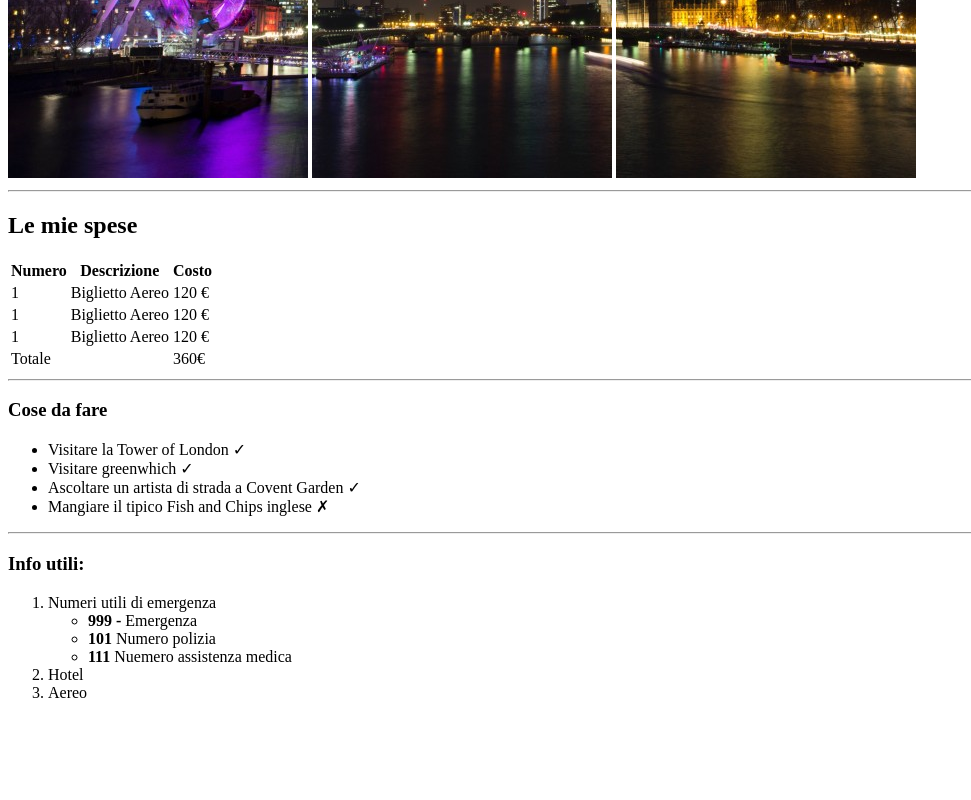
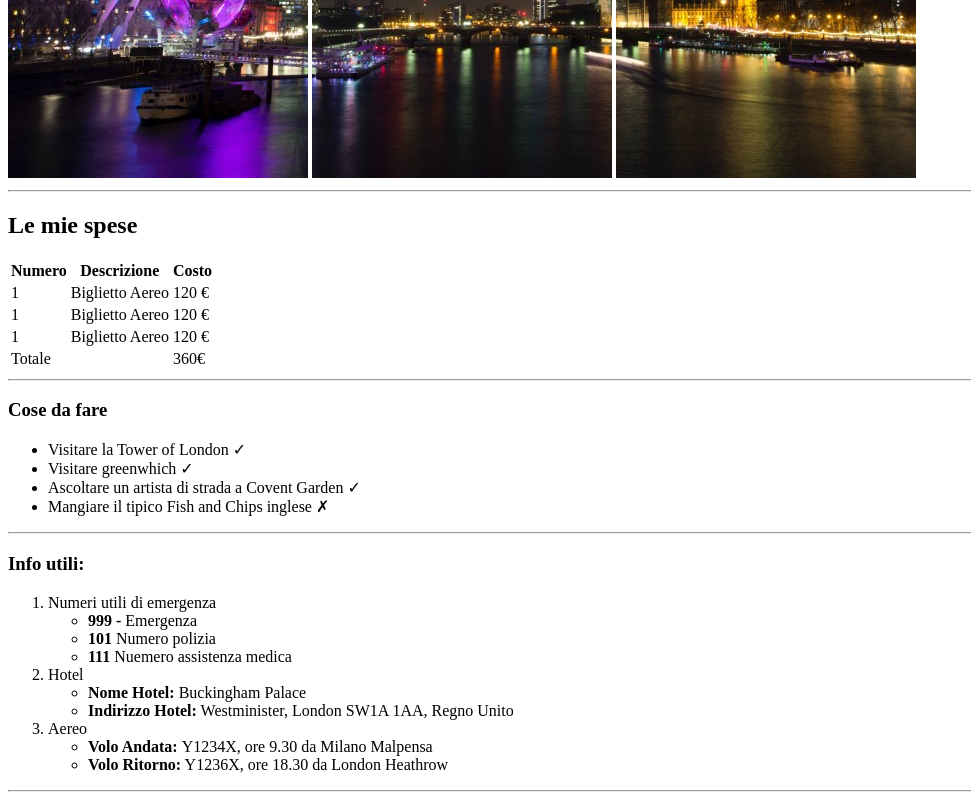
Before and after one commit to EdoardoLai96/html-london-trip, a plain HTML site: page index.html in a window 1280 px wide. Shown: the part 502-1302 px from the top of the page, without its empty margins (0-971 px from the left). Before the commit the page ends 1220 px from the top, so only its background shows below. Drawn offline with Linux system fonts and the light colour scheme.

Commit message:
create ul per ogni li di ol dentro "info"

```diff
--- a/index.html
+++ b/index.html
@@ -101,19 +101,46 @@
           <!-- inizio info -->
         <section>
             <h3>Info utili:</h3>
+            <!-- inizio lista ordinata -->
             <ol>
                 <li>Numeri utili di emergenza
+                    <!-- inizio sottolista non ordinata numeri  emergenza -->
                     <ul>
                         <li> <strong>999 -</strong> Emergenza</li>
                         <li> <strong>101</strong> Numero polizia</li>
                         <li> <strong>111</strong> Nuemero assistenza medica</li>
+                    </ul>
+                </li>
+                    <!-- Fine sottolista non ordinata numeri  emergenza -->
 
 
+                <li>Hotel
+                    <!-- inizio sottolista non ordinata hotel -->
+                    <ul>
+
+                        <li> <strong>Nome Hotel: </strong> Buckingham Palace</li>
+                        <li> <strong>Indirizzo Hotel:</strong>  Westminister, London SW1A 1AA, Regno Unito</li>
+
                     </ul>
+                    <!-- fine sottolista non ordinata hotel -->
+
                 </li>
-                <li>Hotel</li>
-                <li>Aereo</li>
+
+                <li>Aereo
+                    <!-- inizio sottolista non ordinata areo -->
+
+                    <ul>
+
+                        <li> <strong>Volo Andata: </strong> Y1234X, ore 9.30 da Milano Malpensa </li>
+                        <li> <strong>Volo Ritorno:</strong>  Y1236X, ore 18.30 da London Heathrow </li>
+
+                    </ul>
+                       <!-- fine sottolista non ordinata areo -->
+
+                </li>
             </ol>
+            <!-- Fine lista ordinata -->
+            <hr>
         </section>
           <!-- fine info -->
 
```
